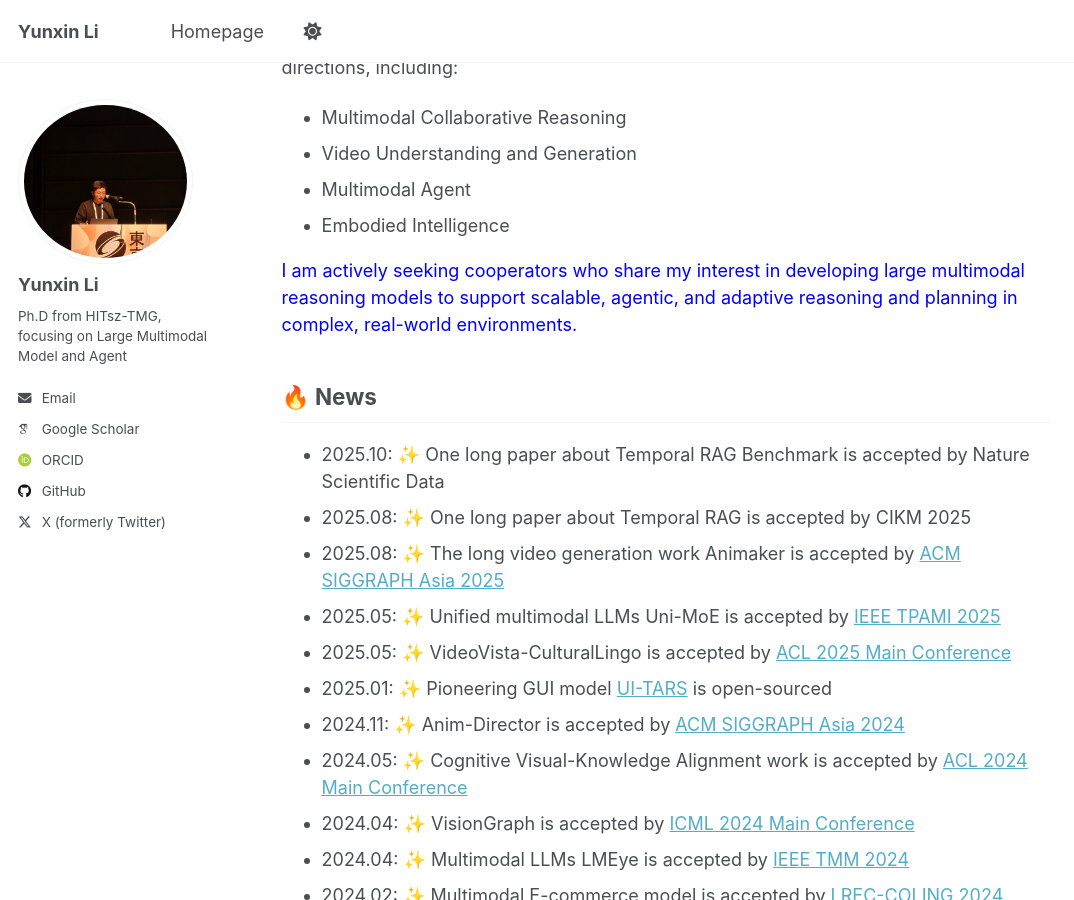
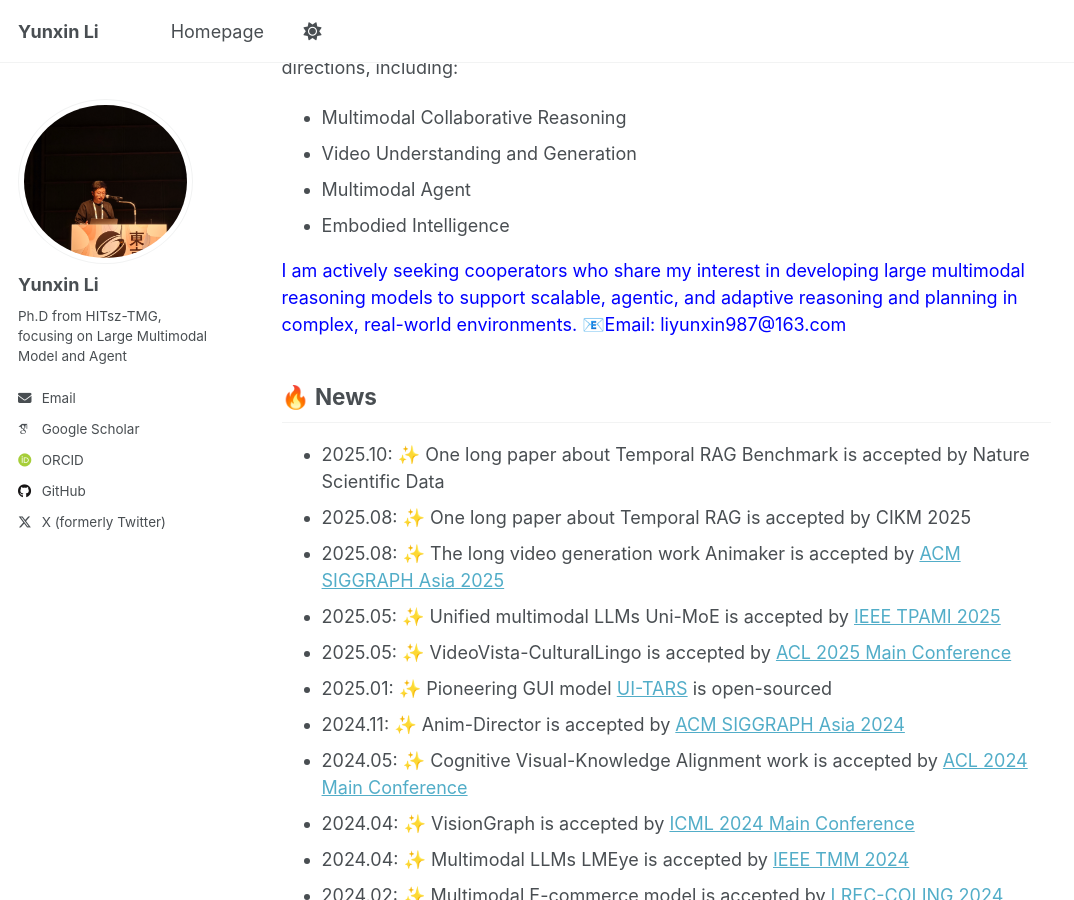
Before and after one commit to YunxinLi/yunxinli.github.io, a Jekyll site: the page built from _pages/about.md, in a window 1280 px wide and 900 px high, scrolled down 394 px. Shown: the whole window, without its empty margins (0-1074 px from the left). Built offline with Jekyll 4.4.1, drawn with Linux system fonts in a browser that asks for light colours; some web fonts are replaced; a script that is not in the unit is left out.

Commit message:
Update about.md

```diff
--- a/_pages/about.md
+++ b/_pages/about.md
@@ -17,7 +17,7 @@
 - Multimodal Agent
 - Embodied Intelligence
 
-<p style="color: blue; margin: 0;">I am actively seeking cooperators who share my interest in developing large multimodal reasoning models to support scalable, agentic, and adaptive reasoning and planning in complex, real-world environments.</p>
+<p style="color: blue; margin: 0;">I am actively seeking cooperators who share my interest in developing large multimodal reasoning models to support scalable, agentic, and adaptive reasoning and planning in complex, real-world environments. 📧Email: liyunxin987@163.com </p>
 
 
 ## 🔥 News
```
